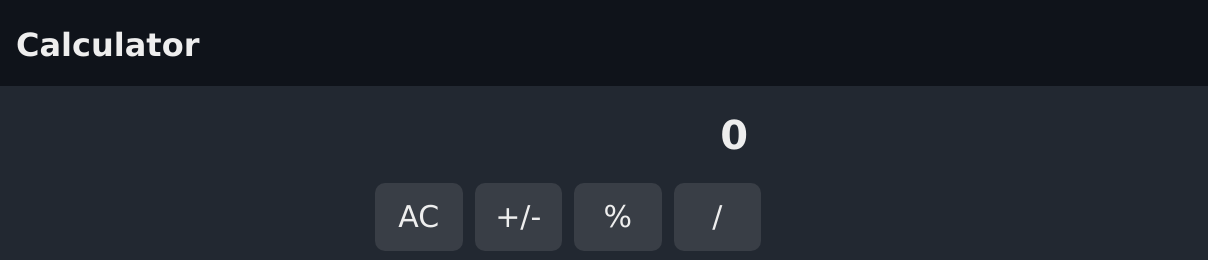
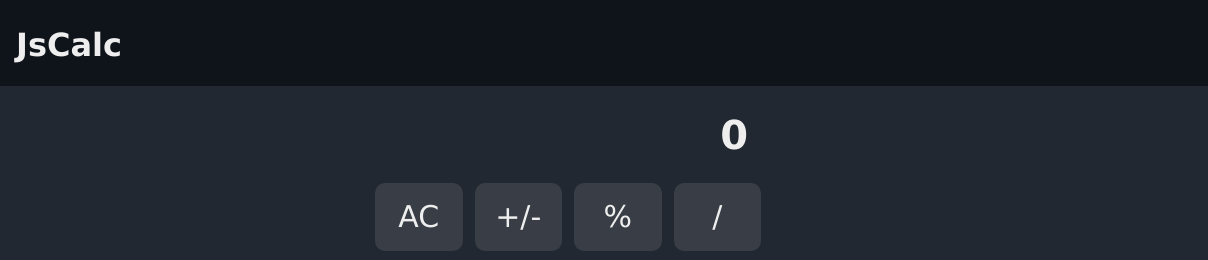
Before and after one commit to Sky1sBloo/JsCalc, a plain HTML site: page index.html in a window 1280 px wide. Shown: the top 260 px of the page, 72-1280 px from the left. Drawn offline with Linux system fonts and the light colour scheme.

Commit message:
Initial Commit

```diff
--- a/index.html
+++ b/index.html
@@ -1,13 +1,13 @@
 <!DOCTYPE html>
 <html>
     <head>
-        <title>Calculator</title>
+        <title>JsCalc</title>
         <link rel="stylesheet" href="main.css">
     </head>
     <body>
         <header>
             <img id="icon" src="icon.png" />
-            <h1>Calculator</h1>
+            <h1>JsCalc</h1>
         </header>
         <main>
             <div id="display">
```
